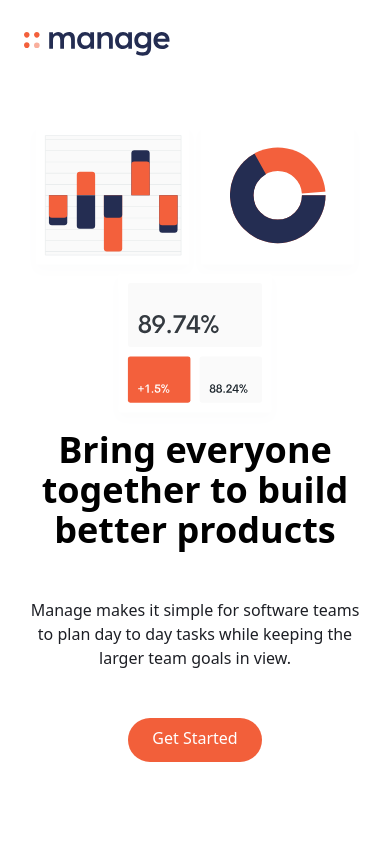
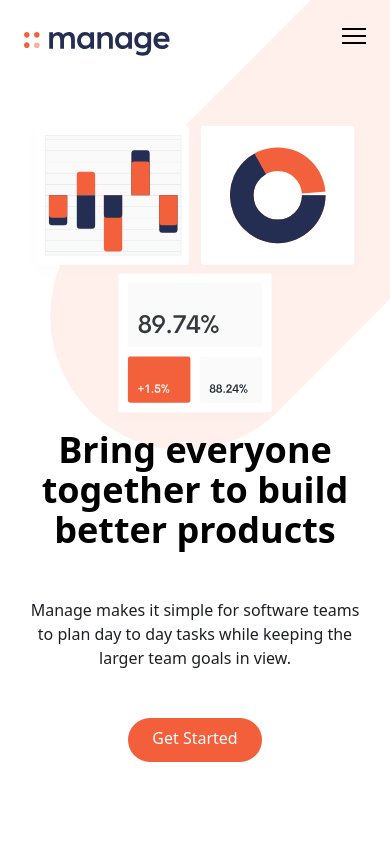
Before and after one commit to ernestkris6/Tailwind, a React (Create React App) app: page / in a window 390 px wide. Shown: the top 844 px of the page. Built offline with nearby package versions, Linux system fonts and the light colour scheme.

Commit message:
completed

```diff
--- a/src/App.js
+++ b/src/App.js
@@ -5,6 +5,7 @@ import Features from './components/Features';
 import Testimonials from './components/Testimonials';
 import Cta  from './components/Cta';
 import Footer  from './Footer';
+
 
 
     const App = () => {
@@ -17,7 +18,6 @@ import Footer  from './Footer';
           <Cta />
           <Footer />
 
-
     </div>
   )
 }
--- /dev/null
+++ b/src/Menus.js
@@ -0,0 +1,20 @@
+import React from 'react'
+
+const Menus =() => {
+
+const btn = document.getElementById('menu-btn');
+const nav = document.getElementById('menu');
+
+btn.addEventListener('click', ()=> {
+    btn.classList.toggle('open')
+    nav.classList.toggle('flex')
+    nav.classList.toggle('hidden')
+})
+  return (
+    <div>
+
+    </div>
+  )
+}
+
+export default Menus;
--- a/src/components/Navbar.js
+++ b/src/components/Navbar.js
@@ -3,6 +3,8 @@ import logo1 from '../Assets/logo.svg';
 
 
 const Navbar =() => {
+
+
   return (
 
     <div className='relative container mx-auto p-6 '>
@@ -22,8 +24,26 @@ const Navbar =() => {
 
                 <a
                 href='#'
-                className='hidden px-6 py-3 pt-2 text-white bg-brightRed rounded-full baseline hover:bg-darkGrayishBlue md:block'>Get Started</a>
+                className='hidden px-6 py-3 pt-2 text-white bg-brightRed rounded-full baseline
+                hover:bg-darkGrayishBlue md:block'>Get Started</a>
 
+                <button id='menu-btn' className='block hamburger md:hidden focus:ouline-none'>
+                    <span className='hamburger-top'></span>
+                    <span className='hamburger-middle'></span>
+                    <span className='hamburger-bottom'></span>
+                </button>
+           </div>
+
+           <div className='md:hidden'>
+              <div id='menu' className='absolute flex-col items-center
+              self-end hidden py-8 mt-10 space-y-6 font-bold bg-white
+              sm:w-auto sm:self-center left-6 right-6 drop-shadow-md'>
+              <a href='#'>Pricing</a>
+              <a href='#'>Products</a>
+              <a href='#'>About Us</a>
+              <a href='#'>Careers</a>
+              <a href='#'>Community</a>
+              </div>
            </div>
     </div>
   )
--- a/src/index.css
+++ b/src/index.css
@@ -1,3 +1,73 @@
 @tailwind base;
 @tailwind components;
 @tailwind utilities;
+
+body{
+    background-image: url('./Assets/bg-tablet-pattern.svg');
+    background-repeat: no-repeat;
+    background-size: 800px;
+    background-position: 90% -25%;
+}
+
+#cta {
+    background-image: url('./Assets/bg-simplify-section-desktop.svg');
+    background-repeat: no-repeat ;
+}
+
+@media screen and (max-width: 576pc) {
+
+    body{
+        background-size: 500px;
+        background-position: 50px -50px;
+    }
+
+    #cta{
+        background-image: url('./Assets/bg-simplify-section-mobile.svg');
+    }
+}
+
+/*Hamburger Menu */
+
+.hamburger {
+    cursor: pointer;
+    width: 24px;
+    height: 24px;
+    transition: all 0.25s;
+    position: relative;
+}
+
+.hamburger-top, .hamburger-middle, .hamburger-bottom {
+    position: absolute;
+    top: 0;
+    left: 0;
+    width: 24px;
+    height: 2px;
+    background: black;
+    transform: rotate(0);
+    transition: all 0.5s;
+}
+
+.hamburger-middle {
+    transform: translateY(7px);
+}
+
+.hamburger-bottom {
+    transform: translateY(14px);
+}
+
+.open {
+    transform: rotate(90deg);
+    transform: translateY(0px);
+}
+
+.open .hamburger-top {
+    transform: rotate(45deg) translateY(6px) translate(6px);
+}
+
+.open .hamburger-middle {
+    display: none;
+}
+
+.open .hamburger-bottom {
+    transform: rotate(-45deg) translateY(6px) translate(-6px);
+}
```
